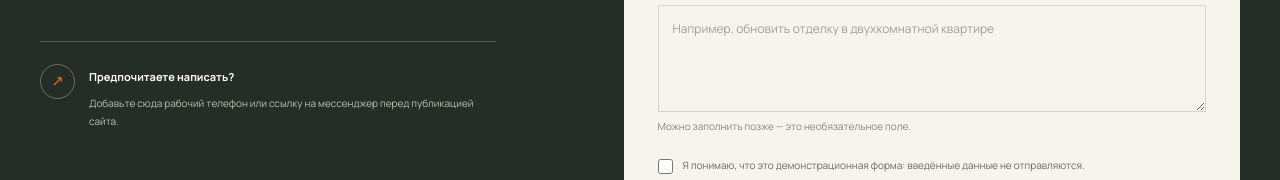
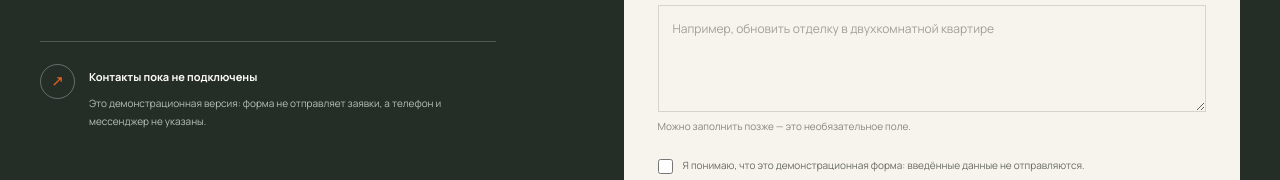
Before and after one commit to kirillsvincickij-max/remdom-site, a plain HTML site: page index.html in a window 1280 px wide. Shown: the part 4371-4551 px from the top of the page. Drawn offline with nearby package versions, Linux system fonts and the light colour scheme.

Commit message:
Убрана служебная инструкция из блока контактов

```diff
--- a/index.html
+++ b/index.html
@@ -137,7 +137,7 @@
           <p class="eyebrow eyebrow-light"><span class="eyebrow-line"></span> Первый шаг</p>
           <h2>Расскажите,<br>что <em>задумали.</em></h2>
           <p>Оставьте контакты и коротко опишите задачу. Сейчас это демонстрационная форма: данные никуда не отправляются.</p>
-          <div class="request-contact"><span class="contact-icon" aria-hidden="true">↗</span><div><span>Предпочитаете написать?</span><p>Добавьте сюда рабочий телефон или ссылку на мессенджер перед публикацией сайта.</p></div></div>
+          <div class="request-contact"><span class="contact-icon" aria-hidden="true">↗</span><div><span>Контакты пока не подключены</span><p>Это демонстрационная версия: форма не отправляет заявки, а телефон и мессенджер не указаны.</p></div></div>
         </div>
         <form class="request-form" id="request-form" novalidate>
           <div class="form-field"><label for="name">Имя</label><input id="name" name="name" type="text" aria-describedby="name-error" autocomplete="name" placeholder="Как к вам обращаться?" required minlength="2" maxlength="80"><span class="field-error" id="name-error"></span></div>
```
